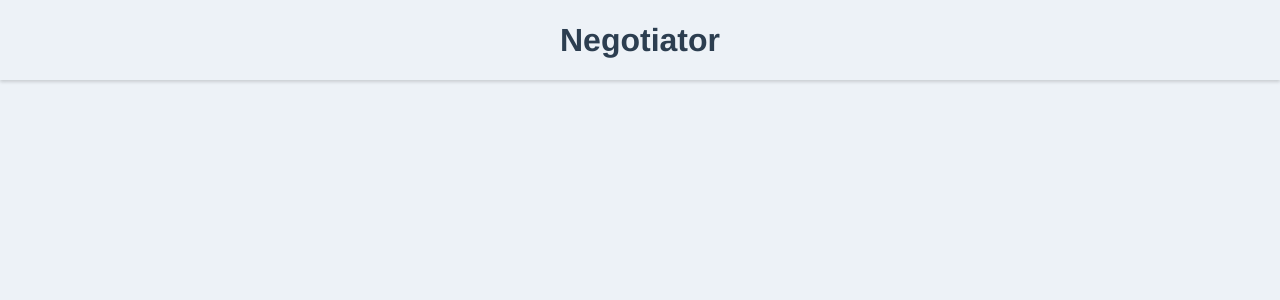
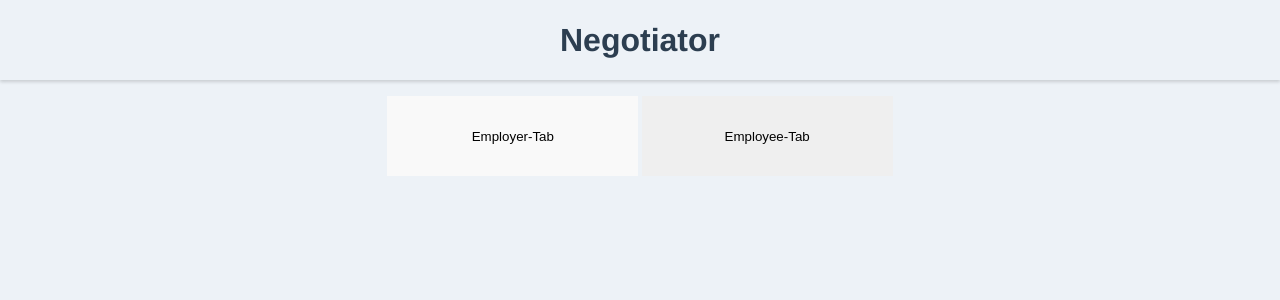
Before and after one commit to saheedt/Negotiator, a Vue app: page / in a window 1280 px wide. Shown: the top 300 px of the page. Built offline with nearby package versions, Linux system fonts and the light colour scheme.

Commit message:
- add switchable tab buttons to App component - add styles to app component

```diff
--- a/src/App.vue
+++ b/src/App.vue
@@ -1,17 +1,38 @@
 <template>
   <main id="app">
     <Header title="Negotiator"/>
+    <section class="tab-container">
+      <div class="tab-buttons-holder">
+        <button
+          v-for="tab in tabs"
+          v-bind:key="tab.name"
+          v-bind:class="['tab-button', {active: activeTab.name === tab.name}]"
+          v-on:click="activeTab = tab"
+          >
+          {{tab.name}}
+          </button>
+      </div>
+      <div class="tab-components-holder"></div>
+    </section>
   </main>
 </template>
 
 <script>
 import Header from './components/Header.vue';
 
+const tabs = [
+  { name: 'Employer-Tab' },
+  { name: 'Employee-Tab' },
+];
 export default {
   name: 'App',
   components: {
     Header,
   },
+  data: () => ({
+    tabs,
+    activeTab: tabs[0],
+  }),
 };
 </script>
 
@@ -26,14 +47,69 @@ a {
     text-decoration: none;
 }
 #app {
-
   font-family: Avenir, Helvetica, Arial, sans-serif;
   -webkit-font-smoothing: antialiased;
   -moz-osx-font-smoothing: grayscale;
   text-align: center;
   color: $primary;
   background-color: $main-background;
+  display: flex;
+  flex-direction: column;
+  align-items: center;
   height: 100vh;
   width: 100vw;
 }
+.tab-container {
+  display: flex;
+  flex-direction: column;
+  width: 100%;
+  margin-top: 1rem;
+}
+.tab-buttons-holder {
+  height: 5rem;
+  width: 100%;
+  display: flex;
+  justify-content: space-evenly;
+}
+.tab-button {
+  width: 49%;
+  height: 100%;
+}
+.tab-button.active {
+  background-color: $component-background;
+}
+.tab-button:hover {
+  background-color: $component-background
+}
+.tab-button:focus {
+  outline-color:  $main-background;
+}
+
+/** small screen breakpoint */
+@media only screen and (max-width: 719px) {
+  .tab-container{
+    width: 90%;
+    min-width: 300px;
+  }
+}
+/** medium screen breakpoint */
+@media only screen and (min-width: 720px) and (max-width: 1079px) {
+  .tab-container{
+    width: 60%;
+    min-width: 350px;
+  }
+}
+/** large screen breakpoint */
+@media only screen and (min-width: 1080px) and (max-width: 1199px) {
+  .tab-container{
+    width: 50%;
+    max-width: 450px;
+  }
+}
+/** larger screen breakpoint */
+@media only screen and (min-width: 1200px) {
+  .tab-container{
+    max-width: 40%;
+  }
+}
 </style>
```
